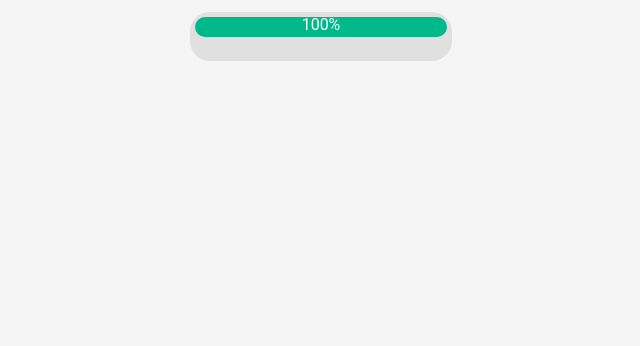
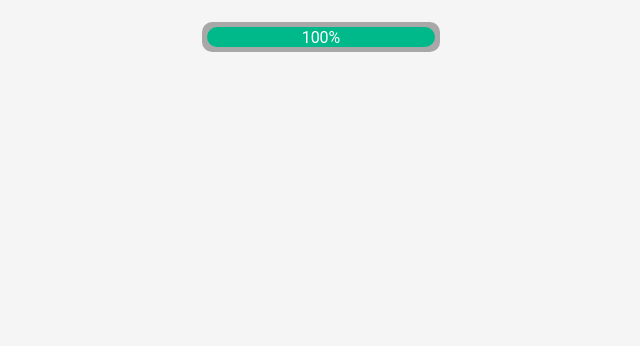
Before and after one commit to mkam0012/taskhooker, a plain HTML site: page index.html in a window 1280 px wide. Shown: the part 454-800 px from the top of the page, without its empty margins (319-959 px from the left). Drawn offline with Linux system fonts and the light colour scheme.

Commit message:
Update index.html

```diff
--- a/index.html
+++ b/index.html
@@ -6,7 +6,8 @@
     <title>Coming Soon</title>
     <style>
         body {
-            margin: 0; padding: 0;
+            margin: 0;
+            padding: 0;
             font-family: "Roboto", sans-serif;
             height: 100vh;
             display: flex;
@@ -14,51 +15,53 @@
             align-items: center;
             background-color: #f5f5f5;
         }
-
         #main {
             text-align: center;
         }
-
         h1 {
             font-size: 48px;
             margin-bottom: 20px;
             animation: bounce 2s infinite;
         }
-
         h2 {
             font-weight: 300;
             margin-bottom: 25px;
         }
-
         img {
             width: 25%;
             aspect-ratio: 125 / 50;
         }
 
-        /* Progress bar styles */
+        /* Progress bar */
         #progress {
-            width: 50%;
+            width: 45%;
             margin: 0 auto;
-            background-color: #e0e0e0;
-            border-radius: 20px;
-            overflow: hidden;
+            border-radius: 10px;
+            background-color: #a8a8a8;
             padding: 5px;
+            position: relative; /* Ensure child elements are positioned relative to this container */
         }
-
         #fill {
             background-color: #00b98b;
             height: 20px;
-            border-radius: 20px;
-            width: 0%;
+            border-radius: 10px;
+            width: 0;
+            animation: proanimate 3s forwards;
+        }
+        #barpercent {
+            position: absolute; /* Position the percentage text within the progress bar */
+            top: 50%;
+            left: 50%;
+            transform: translate(-50%, -50%);
+            color: white;
+            font-size: 16px;
         }
 
-        #barpercent {
-            color: white;
-            font-size: 16px;
-            position: relative;
-            top: -22px;
+        /* Animation for the progress bar fill */
+        @keyframes proanimate {
+            from { width: 0%; }
+            to { width: 100%; }
         }
-
         @media screen and (max-width: 600px) {
             img {
                 width: 60%;
@@ -73,16 +76,6 @@
                 width: 80%;
             }
         }
-
-        /* Bounce animation */
-        @keyframes bounce {
-            0%, 100% {
-                transform: translateY(0);
-            }
-            50% {
-                transform: translateY(-10px);
-            }
-        }
     </style>
 </head>
 <body>
@@ -92,25 +85,24 @@
         <h2>We're working hard to bring something amazing!</h2>
         <div id="progress">
             <div id="fill"></div>
-            <div id="barpercent">0%</div>
+            <div id="barpercent">0%</div> <!-- Directly placing the percentage text in the barpercent div -->
         </div>
     </div>
-
     <script>
-        // JavaScript for Progress Bar Animation
-        let progress = 0;
-        const fill = document.getElementById('fill');
-        const percentText = document.getElementById('barpercent');
-
-        const interval = setInterval(() => {
-            progress += 1; // Increment progress by 1%
-            fill.style.width = progress + '%'; // Update the width of the fill
-            percentText.textContent = progress + '%'; // Update the percentage text
-
-            if (progress >= 100) {
-                clearInterval(interval); // Stop when 100% is reached
-            }
-        }, 50); // Increase every 50ms (adjust speed as needed)
+        document.addEventListener("DOMContentLoaded", function() {
+            const fill = document.getElementById("fill");
+            const barPercentText = document.getElementById("barpercent");
+            let progress = 0;
+            const loadingInterval = setInterval(() => {
+                if (progress >= 100) {
+                    clearInterval(loadingInterval);
+                } else {
+                    progress += 1;
+                    fill.style.width = progress + "%";
+                    barPercentText.innerText = progress + "%";
+                }
+            }, 30);
+        });
     </script>
 </body>
 </html>
```
